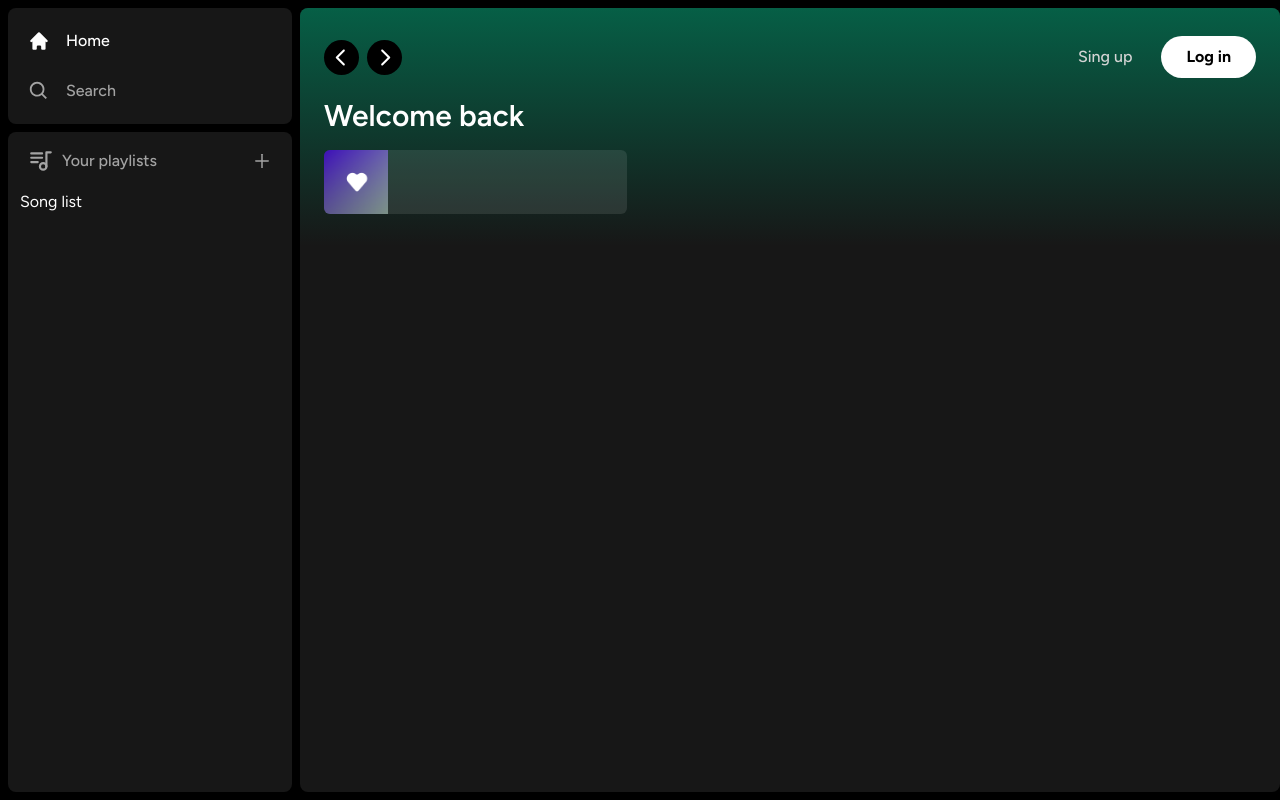
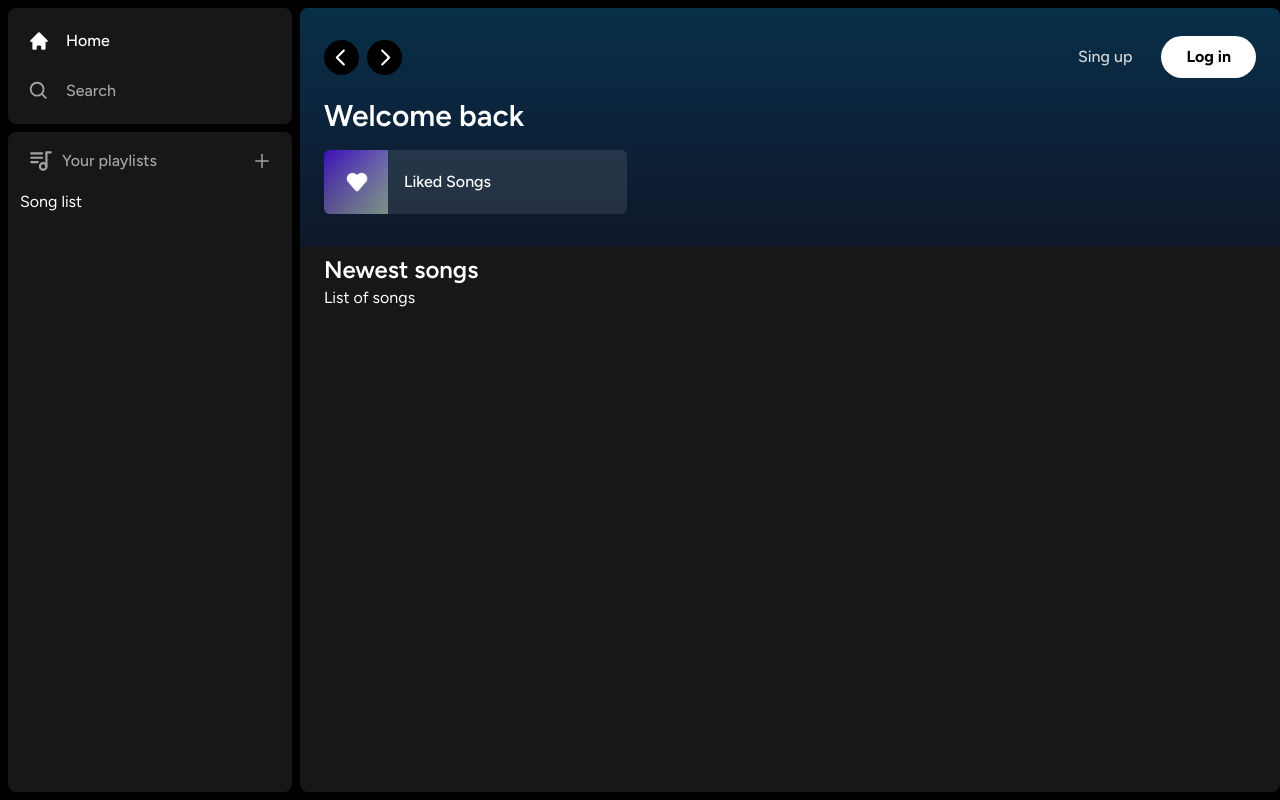
Before and after one commit to Ferran77/spoty-ferran, a Next.js app: page / in a window 1280 px wide. Built offline with nearby package versions, Linux system fonts and the light colour scheme.

Commit message:
third spoty commit

```diff
--- a/app/(site)/page.tsx
+++ b/app/(site)/page.tsx
@@ -13,10 +13,22 @@ export default function Home() {
 					<div className="grid grid-cols-1 sm:grid-cols-2 xl:grid-cols-3 2xl:grid-cols-4 gap-3 mt-4">
 						<ListItem
 							image="/images/liked.png"
+							name="Liked Songs"
+							href="liked"
 						/>
 					</div>
 				</div>
 			</Header>
+			<div className="mt-2 mb-7 px-6">
+				<div className="flex justify-between items-center">
+					<h1 className="text-white text-2xl font-semibold">
+						Newest songs
+					</h1>
+				</div>
+				<div>
+					List of songs
+				</div>
+			</div>
 		</div>
 	);
 }
--- a/components/Header.tsx
+++ b/components/Header.tsx
@@ -26,7 +26,8 @@ const Header: React.FC<HeaderProps> = ({
     <div className={twMerge(`
       h-fit
       bg-gradient-to-b
-      from-emerald-800
+      from-sky-950
+      to-slate-900
       p-6
     `,
       className
--- a/components/ListItem.tsx
+++ b/components/ListItem.tsx
@@ -2,6 +2,7 @@
 
 import Image from "next/image";
 import { useRouter } from "next/navigation";
+import { FaPlay } from "react-icons/fa"
 
 interface ListItemProps {
   image: string;
@@ -21,7 +22,7 @@ const ListItem: React.FC<ListItemProps> = ({
     router.push(href);
   }
   return (
-    <button className="relative group flex items-center rounded-md overflow-hidden gap-x-4 bg-neutral-100/10 hover:bg-neutral-100/20 transition pr-4">
+    <button onClick={onclick} className="relative group flex items-center rounded-md overflow-hidden gap-x-4 bg-neutral-100/10 hover:bg-neutral-100/20 transition pr-4">
       <div className="relative min-h-[64px] min-w-[64px]">
         <Image className="objet-cover"
           fill
@@ -29,6 +30,12 @@ const ListItem: React.FC<ListItemProps> = ({
           alt="Image"
         />
       </div>
+      <p className="font-medium truncate py-5">
+        {name}
+      </p>
+      <div className="absolute transition opacity-0 rounded-full flex items-center justify-center bg-blue-800 p-4 drop-shadow-md right-5 group-hover:opacity-100 hover:scale-110">
+        <FaPlay className="text-black" />
+      </div>
     </button>
   )
 }
```
Also changed, not shown: 1 other file (tests, documents, lock files or other folders).
